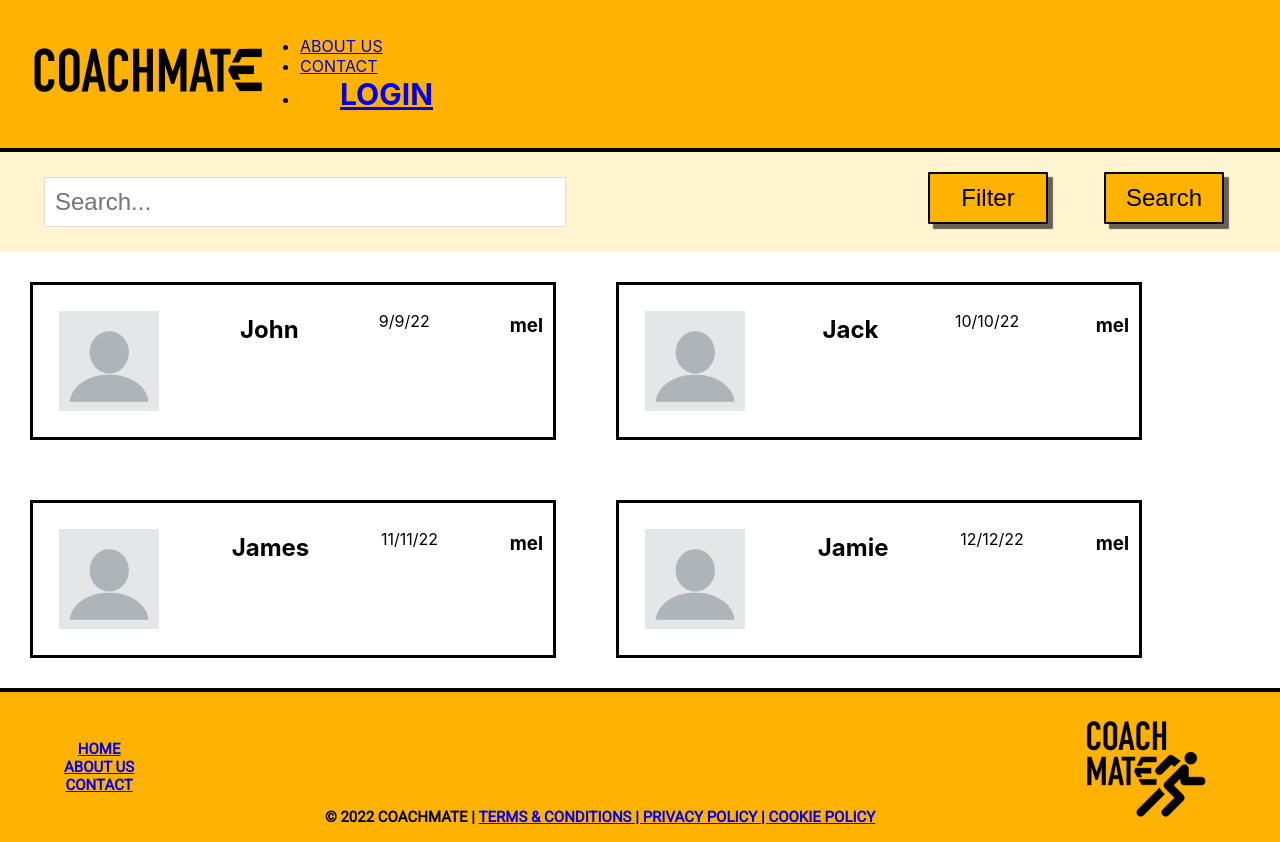
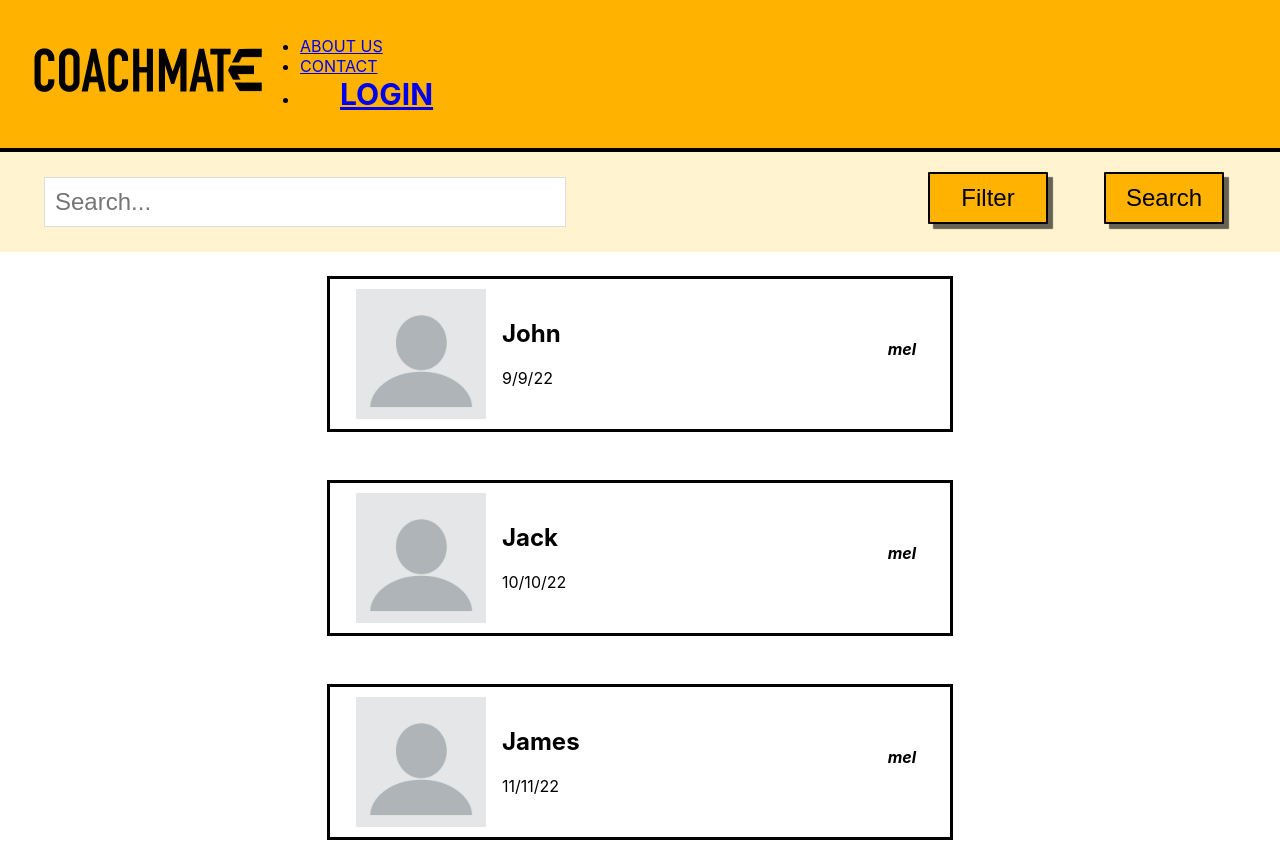
Before and after one commit to The-Collective-unimelb/CoachMate-Frontend, a React (Create React App) app: page /coaches in a window 1280 px wide. Shown: the top 842 px of the page. Built offline with nearby package versions, Linux system fonts and the light colour scheme.

Commit message:
update coach lists

```diff
--- a/src/components/UI/CoachCard.js
+++ b/src/components/UI/CoachCard.js
@@ -4,9 +4,10 @@ import testPic from "../../assets/profile pic.png";
 function CoachCard(props) {
     return (<div className={classes["coach-cards"]}>
         <img className={classes.pic} src={testPic} alt="test profile pic"/>
+        <div>
         <h2>{props.name}</h2>
-        <p>{props.avail}</p>
-        <h3>{props.location}</h3>
+        <p>{props.avail}</p></div>
+        <h4>{props.location}</h4>
     </div>);
 
 }
--- a/src/components/UI/CoachCard.module.css
+++ b/src/components/UI/CoachCard.module.css
@@ -3,19 +3,29 @@
   border-style: solid;
   border-width: 3px;
   padding: 10px;
-  width: 500px;
+  width: 600px;
+  height: 130px;
   display:flex;
-  margin: 30px;
-  justify-content: space-between;
+  margin: 24px;
 }
 
 .pic {
-  margin: 16px 1px 16px 16px;
-  width: 100px;
-  height: 100px;
+  margin: 0 0 0 16px;
+  height: 130px;
+  aspect-ratio: 1/1;
 }
 
 .coach-cards h2 {
-  text-align: left;
-  margin-top: 20px;
+  margin-top: 30px;
+  margin-left: 16px;
 }
+
+.coach-cards p {
+  margin-left: 16px;
+}
+.coach-cards h4 {
+  margin-left: auto;
+  margin-top: 50px;
+  margin-right: 24px;
+  font-style: italic;
+}
--- a/src/components/pages/CoachesList.module.css
+++ b/src/components/pages/CoachesList.module.css
@@ -32,4 +32,5 @@
 .coach-cards {
     display: flex;
     flex-wrap: wrap;
+    justify-content: center;
 }
```
